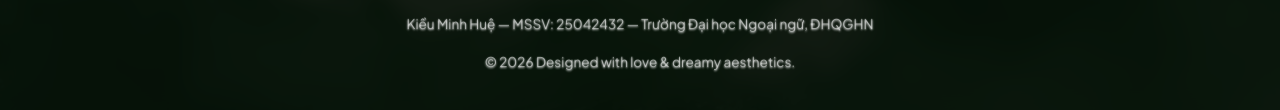
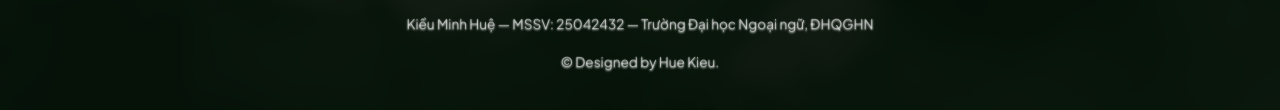
Before and after one commit to kmhue18-ops/portfolio, a plain HTML site: page index.html in a window 1280 px wide. Shown: the part 11168-11278 px from the top of the page. Drawn offline with nearby package versions, Linux system fonts and the light colour scheme; a web font is replaced by a local one.

Commit message:
Update index.html

```diff
--- a/index.html
+++ b/index.html
@@ -1141,7 +1141,7 @@
     <footer>
         <h4>Nhập môn Công nghệ số & Ứng dụng Trí tuệ nhân tạo</h4>
         <p>Kiều Minh Huệ — MSSV: 25042432 — Trường Đại học Ngoại ngữ, ĐHQGHN</p>
-        <p>© 2026 Designed with love & dreamy aesthetics.</p>
+        <p>© Designed by Hue Kieu.</p>
     </footer>
 
     <!-- Interactive Navigation, Tab, and Bubble Spawner JS -->
```
